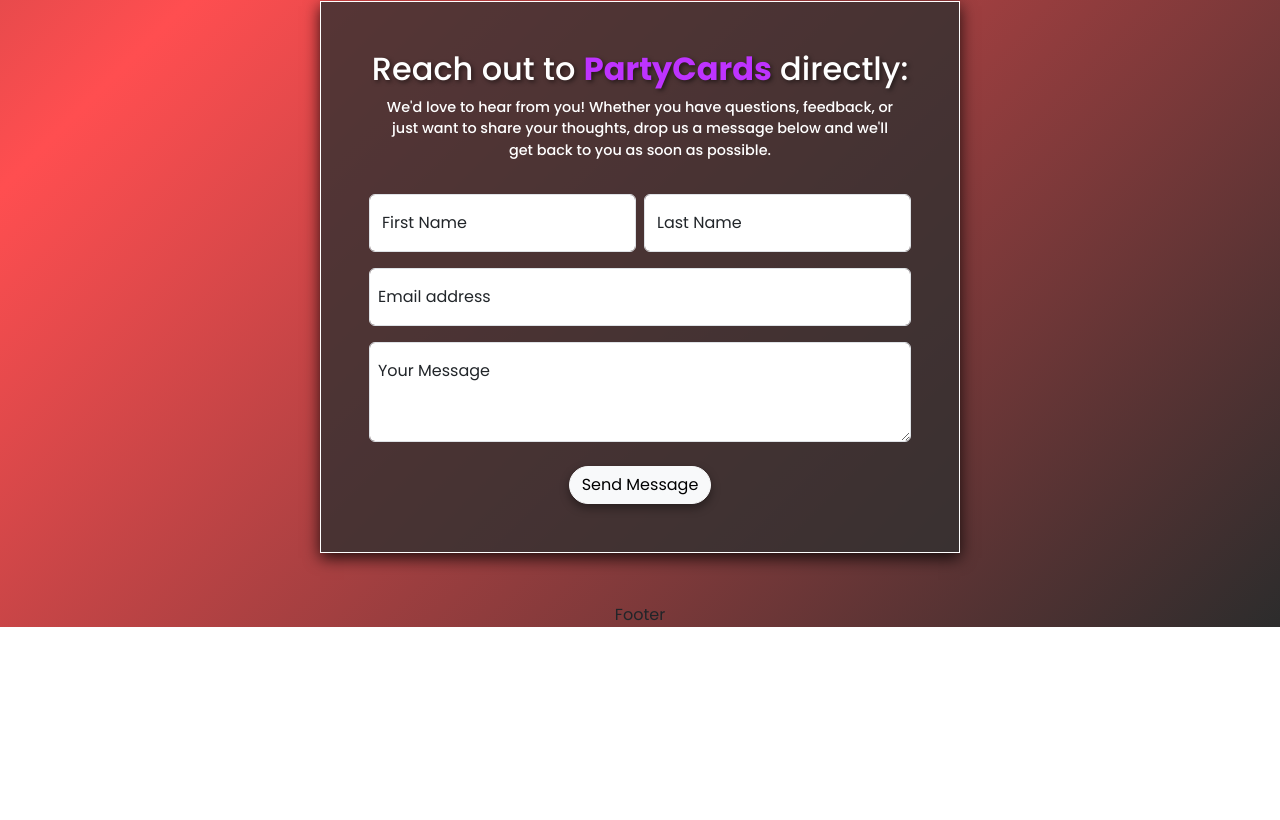
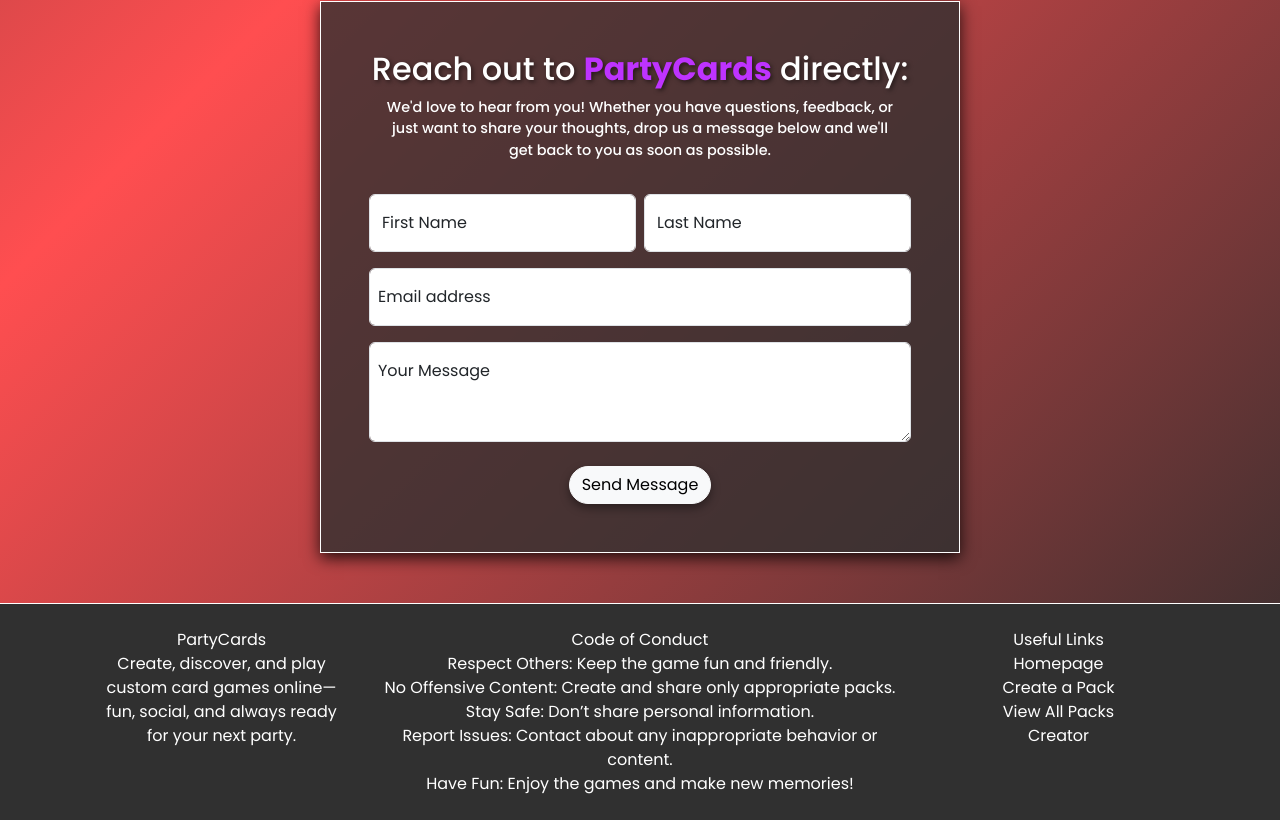
Before and after one commit to StefanLearnsCS/PartyCards-local, a React (Create React App) app in the folder client/: page / in a window 1280 px wide. Shown: the part 1526-2346 px from the top of the page. Before the commit the page ends 2153 px from the top, so only its background shows below. Built offline with nearby package versions, Linux system fonts and the light colour scheme; no server answers.

Commit message:
Started work on Footer

```diff
--- a/client/src/App.css
+++ b/client/src/App.css
@@ -244,6 +244,7 @@ label.form-label{
   text-align: left;
   background-color: rgba(255, 255, 255, 0.795);
   padding: 0 1rem 1rem 1rem;
+  box-shadow: 0px 5px 15px rgba(0, 0, 0, 0.8);
 }
 
 #inpack-text-comments {
@@ -251,17 +252,21 @@ label.form-label{
 }
 
 #inpack-text-comments-header {
+  color: blue;
   font-size: 1.5rem;
-  font-weight: 400;
+  font-weight: 500;
   margin-bottom: .25rem;
   margin-top: .25rem;
+  text-shadow: 2px 2px 4px rgba(0, 0, 0, 0.5);
 }
 
 #inpack-text-comments-add {
   margin-bottom: auto;
 }
 
-
+#inpack-carousel {
+  box-shadow: 0px 5px 15px rgba(0, 0, 0, 0.8);
+}
 
 #inpack-carousel-text {
   position: absolute;
@@ -302,7 +307,8 @@ label.form-label{
 
 #inpack-text-comments-card{
   width: 100%;
-  margin-top: 1rem;
+  margin-bottom: 1.2rem;
+  box-shadow: 0px 5px 15px rgba(0, 0, 0, 0.5);
 }
 
 #inpack-text-comments-card-username{
@@ -349,6 +355,14 @@ label.form-label{
 #contact-header {
   color: white;
   text-shadow: 2px 2px 4px rgba(0, 0, 0, 0.5);
+}
+
+#footer-container {
+  background-color: #303030;
+  color: white;
+  border-top: white solid 1px;
+  width: 100%;
+  margin: 0;
 }
 
 .google-btn {
--- a/client/src/App.js
+++ b/client/src/App.js
@@ -16,6 +16,7 @@ import axios from 'axios';
 import PageNotFound from './pages/PageNotFound';
 import Profile from './pages/Profile'
 import Play from './pages/Play'
+import Footer from './components/Footer'
 
 function App() {
 
@@ -84,6 +85,8 @@ function App() {
               <Route path="/play" element={<Play/>} />
               <Route path="*" element={<PageNotFound/>} />
             </Routes>
+
+            <Footer/>
           </Router>
         </AuthContext.Provider>
       </div>
--- /dev/null
+++ b/client/src/components/Footer.js
@@ -0,0 +1,38 @@
+import React from 'react'
+import { Container, Row, Col } from 'react-bootstrap'
+
+function Footer() {
+  return (
+    <div>
+      <div id='footer-container'>
+        <Container className='p-4'>
+          <Row>
+            <Col md="3">
+              <div>PartyCards</div>
+              <div>Create, discover, and play custom card games online—fun, social, and always ready for your next party.</div>
+            </Col>
+
+            <Col md="6">
+              <div> Code of Conduct </div>
+                <div>Respect Others: Keep the game fun and friendly.</div>
+                <div>No Offensive Content: Create and share only appropriate packs.</div>
+                <div>Stay Safe: Don’t share personal information.</div>
+                <div>Report Issues: Contact about any inappropriate behavior or content.</div>
+                <div>Have Fun: Enjoy the games and make new memories!</div>
+            </Col>
+
+            <Col md="3">
+              <div> Useful Links </div>
+              <div> Homepage </div>
+              <div> Create a Pack </div>
+              <div> View All Packs </div>
+              <div> Creator </div>
+            </Col>
+          </Row>
+        </Container>
+      </div>
+    </div>
+  )
+}
+
+export default Footer
--- a/client/src/pages/Home.js
+++ b/client/src/pages/Home.js
@@ -194,9 +194,6 @@ function Home() {
           </Row>
           <Button size='md' variant="light" id="home-play-btn" className='mt-4 rounded-5' onClick={contact}> Send Message </Button>
         </Container>
-        <Container>
-          Footer
-        </Container>
     </div>
   )
 }
--- a/client/src/pages/Pack.js
+++ b/client/src/pages/Pack.js
@@ -112,7 +112,7 @@ function Pack() {
 
             <Row className="justify-content-center">
                 <Col md={8} lg={6} xl={6}>
-                    <Carousel data-bs-theme="dark" className='rounded border border-black' interval={null}>
+                    <Carousel id="inpack-carousel" data-bs-theme="dark" className='rounded border border-black' interval={null}>
                         {cards.map((card, key) => {
                             return <Carousel.Item key={key}>
                                 <img src={CardBG} alt="First slide" className="d-block w-100 rounded" />
@@ -122,13 +122,12 @@ function Pack() {
                             </Carousel.Item>
                         })}
                     </Carousel>
-                    <Button onClick={shuffleCards} className='btn-warning m-2'> Shuffle Pack </Button>
-                    {authState.username === postObject.username && <Button onClick={() => {deletePost(postObject.id)}} className='btn-danger m-2'> Delete Pack </Button>}
+                    <Button onClick={shuffleCards} className='btn-warning m-3'> Shuffle Pack </Button>
+                    {authState.username === postObject.username && <Button onClick={() => {deletePost(postObject.id)}} className='btn-danger m-3'> Delete Pack </Button>}
                 </Col>
-                <Col md={10} lg={6} xl={6} id="inpack-comments-container" className='rounded border border-secondary d-flex flex-column justify-content-between'>
-                    <div id="inpack-text-comments-header">Share Your Funny Stories:</div>
+                <Col md={10} lg={6} xl={6} id="inpack-comments-container" className='border border-black d-flex flex-column justify-content-between'>
                     <div id="inpack-text-comments-add" className='fs-6'>
-                        <InputGroup>
+                        <InputGroup className='mt-4 shadow'>
                             <Form.Control
                                 placeholder="Comment..."
                                 type="text"
@@ -141,11 +140,8 @@ function Pack() {
                                 Add Comment
                             </Button>
                         </InputGroup>
-                        <div className='comment-charcount-container'>
-                            <div className='inpack-text-comment-charcount'>
-                                {charCount}/{MAX_CHAR_LIMIT} characters
-                            </div>
-                        </div>
+                        <hr></hr>
+
                         <Pagination className="mt-1">
                             {Array.from({ length: Math.ceil(comments.length / commentsPerPage) }, (_, index) => (
                                 <Pagination.Item key={index + 1} active={index + 1 === currentPage} onClick={() => paginate(index + 1)}>
@@ -159,14 +155,14 @@ function Pack() {
                             <Card id="inpack-text-comments-card" bg="white" border="secondary">
                                 <Card.Body style={{padding: "0"}}>
                                     <Row>
-                                        <Col xl="2" lg="3" md="2" xs="3">
+                                        <Col xl="2" lg="3" md="2" xs="2">
                                             <img
                                             src={ProfileAva}
                                             className="d-block w-100 rounded" />
                                         </Col>
-                                        <Col xl="10" lg="9" md="10" xs="9">
+                                        <Col xl="10" lg="9" md="10" xs="10">
                                             <Row  className="d-flex align-items-center justify-content-between">
-                                                <Col xl="10" lg="9" md="10" xs="8" id="inpack-text-comments-card-username">{card.username}</Col>
+                                                <Col xl="10" lg="9" md="10" xs="9" id="inpack-text-comments-card-username">@{card.username}</Col>
                                                 <Col>
                                                     {authState.username === card.username && (
                                                         <div
--- a/client/src/pages/Profile.js
+++ b/client/src/pages/Profile.js
@@ -135,7 +135,7 @@ function Profile() {
 
     return (
       <div>
-      <h1 className='mt-2'> {username}'s Party Page </h1>
+      <h1 id='home-header' className='mt-2'> {username}'s Party Page </h1>
       <Container id='card-pack-container' className='mb-5 col-xl-9 d-flex justify-content-center flex-wrap'>
       <Nav variant="pills" data-bs-theme="dark" className="mt-2 bg-secondary rounded border" defaultActiveKey="played">
         <Nav.Item>
```
